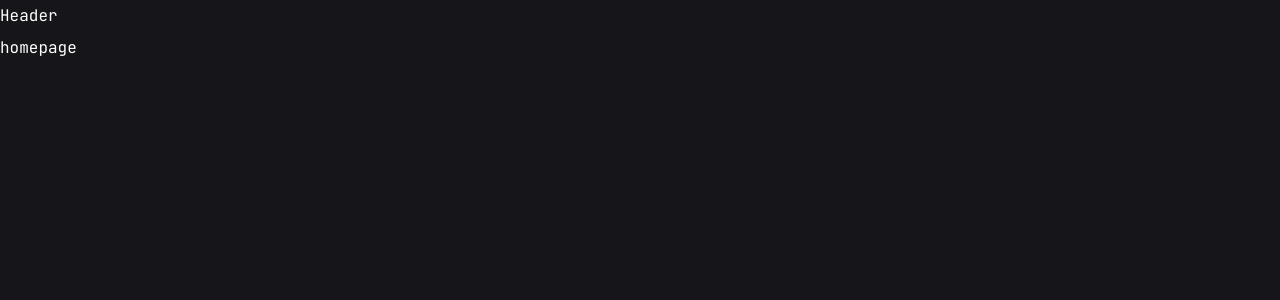
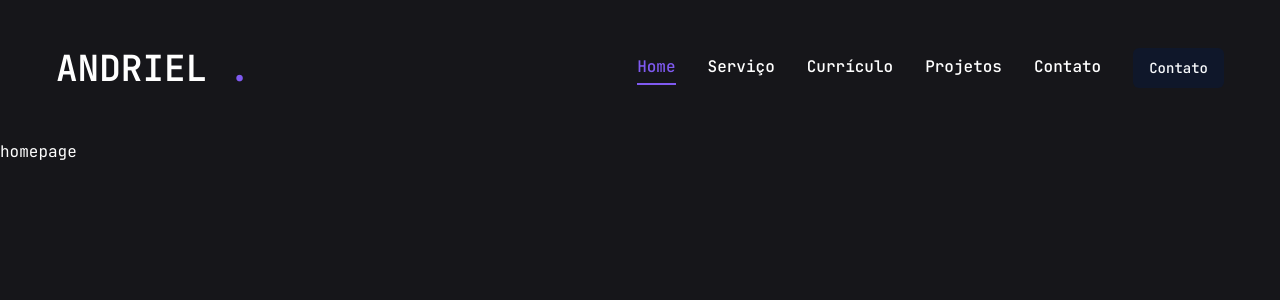
Before and after one commit to andriel300/my-portfolio, a Next.js app: page / in a window 1280 px wide. Shown: the top 300 px of the page. Built offline with nearby package versions, Linux system fonts and the light colour scheme.

Commit message:
Add: modified header and add Nav.tsx

```diff
--- a/src/components/Header.tsx
+++ b/src/components/Header.tsx
@@ -1,7 +1,34 @@
+import Link from "next/link";
+import { Button } from "./ui/button";
+import Nav from "./Nav";
+
 type Props = {};
 
 const Header = (props: Props) => {
-  return <header>Header</header>;
+  return (
+    <header className="py-8 xl:py-12 text-white">
+      <div className="container mx-auto flex justify-between items-center">
+        {/* Logo */}
+
+        <Link href="/">
+          <h1 className="text-4xl font-semibold">
+            ANDRIEL <span className="text-accent">.</span>
+          </h1>
+        </Link>
+
+        {/* desktop nav & contato*/}
+        <div className="hidden xl:flex items-center gap-8">
+          <Nav />
+          <Link href="/contato">
+            <Button>Contato</Button>
+          </Link>
+        </div>
+
+        {/* mobile nav */}
+        <div className="xl:hidden">mobile nav</div>
+      </div>
+    </header>
+  );
 };
 
 export default Header;
--- /dev/null
+++ b/src/components/Nav.tsx
@@ -0,0 +1,53 @@
+"use client";
+
+import Link from "next/link";
+import { usePathname } from "next/navigation";
+
+const links = [
+  {
+    name: "home",
+    path: "/",
+  },
+  {
+    name: "serviço",
+    path: "/servico",
+  },
+  {
+    name: "currículo",
+    path: "/curriculo",
+  },
+  {
+    name: "projetos",
+    path: "/projetos",
+  },
+  {
+    name: "contato",
+    path: "/contato",
+  },
+];
+
+type Props = {};
+
+const Nav = (props: Props) => {
+  const pathname = usePathname();
+
+  return (
+    <nav className="flex gap-8">
+      {links.map((link, index) => {
+        return (
+          <Link
+            href={link.path}
+            key={index}
+            className={`${
+              link.path === pathname && "text-accent border-b-2 border-accent"
+            } capitalize font-medium hover:text-accent transition-all`}
+          >
+            {link.name}
+          </Link>
+        );
+      })}
+    </nav>
+  );
+};
+
+export default Nav;
```
